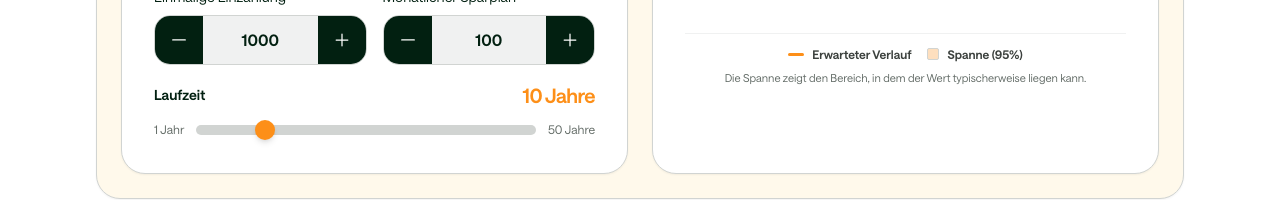
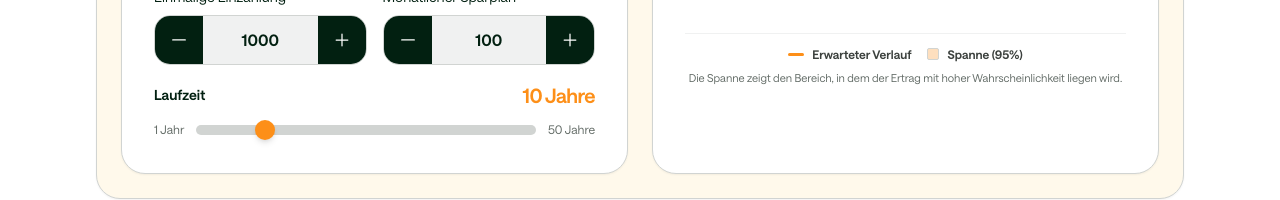
Before and after one commit to ivenkurz/kindersparplan, a Next.js app: page /SparplanRechner in a window 1280 px wide. Shown: the part 638-838 px from the top of the page. Built offline with nearby package versions, Linux system fonts and the light colour scheme.

Commit message:
Copy: Spanne-Erklärung angepasst

```diff
--- a/components/ValueChart.tsx
+++ b/components/ValueChart.tsx
@@ -186,7 +186,7 @@ export default function ValueChart({ data }: ValueChartProps) {
           </div>
         </div>
         <p className="mt-2 text-[11px] text-ds-neutral-70 text-center max-w-md mx-auto">
-          Die Spanne zeigt den Bereich, in dem der Wert typischerweise liegen kann.
+          Die Spanne zeigt den Bereich, in dem der Ertrag mit hoher Wahrscheinlichkeit liegen wird.
         </p>
       </div>
     </div>
```
